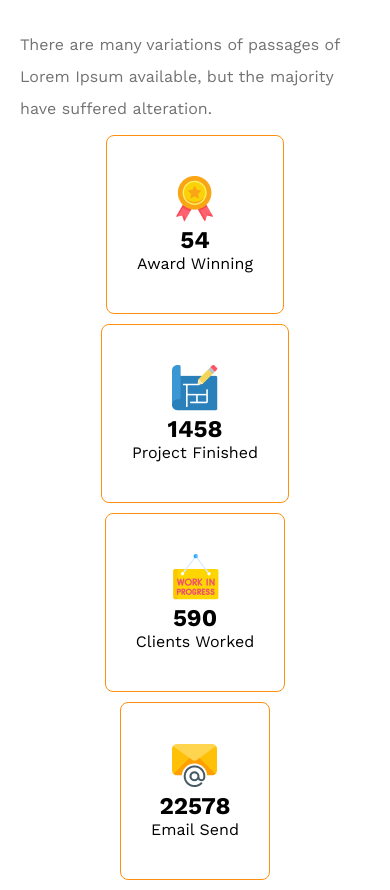
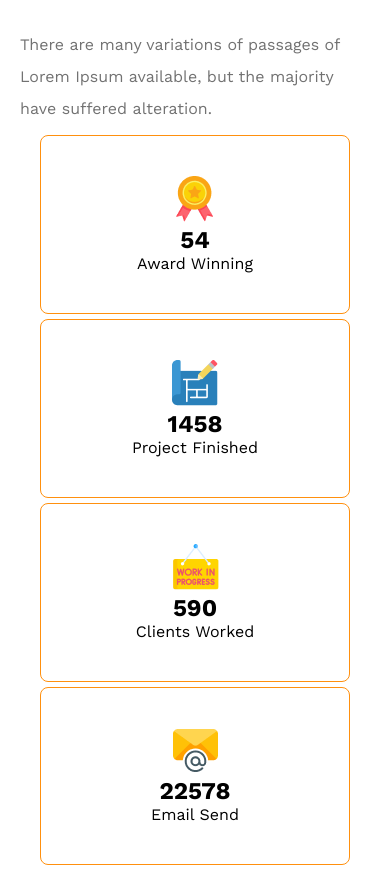
Before and after one commit to turzacse/Architect-website, a plain HTML site: page index.html in a window 390 px wide. Shown: the part 2921-3811 px from the top of the page. Drawn offline with nearby package versions, Linux system fonts and the light colour scheme.

Commit message:
responsive

```diff
--- a/style/architect.css
+++ b/style/architect.css
@@ -176,7 +176,7 @@ main {
 
 
 /* for mobile phone user  */
-@media screen and (max-width: 720px) {
+@media screen and (max-width: 576px) {
     header {
         padding: 20px;
     }
@@ -209,8 +209,7 @@ main {
     }
     .fact-cart{
         flex-direction: column;
-        margin: 0px;
-        gap: 10px;
-        align-items: center;
+        gap: 5px;
+        margin: 0 20px;
     }
 }
```
